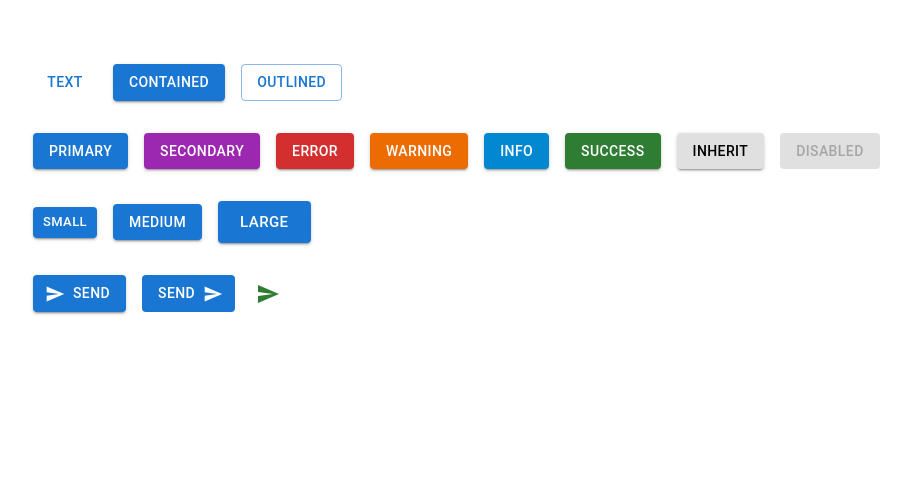
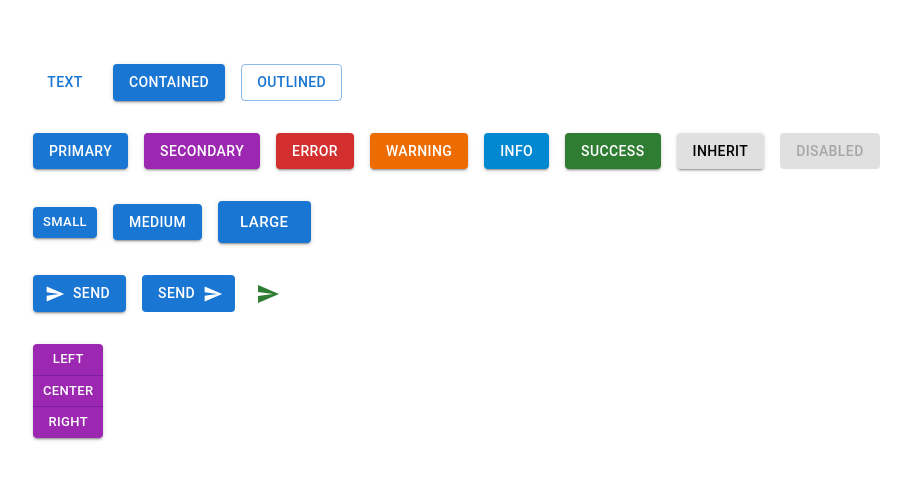
Before and after one commit to justicenyaga/react_mui_demo, a React (Create React App) app: page / in a window 1280 px wide. Shown: the top 480 px of the page, without its empty margins (31-942 px from the left). Built offline with nearby package versions, Linux system fonts and the light colour scheme.

Commit message:
ButtonGroup

```diff
--- a/src/components/MuiButton.tsx
+++ b/src/components/MuiButton.tsx
@@ -1,4 +1,4 @@
-import { Stack, Button, IconButton } from "@mui/material";
+import { Stack, Button, IconButton, ButtonGroup } from "@mui/material";
 import SendIcon from "@mui/icons-material/Send";
 
 function MuiButton() {
@@ -74,6 +74,20 @@
           <SendIcon />
         </IconButton>
       </Stack>
+
+      <Stack direction="row">
+        <ButtonGroup
+          variant="contained"
+          orientation="vertical"
+          size="small"
+          color="secondary"
+          aria-label="alignment button group"
+        >
+          <Button onClick={() => alert("Left clicked")}>Left</Button>
+          <Button>Center</Button>
+          <Button>Right</Button>
+        </ButtonGroup>
+      </Stack>
     </Stack>
   );
 }
```
